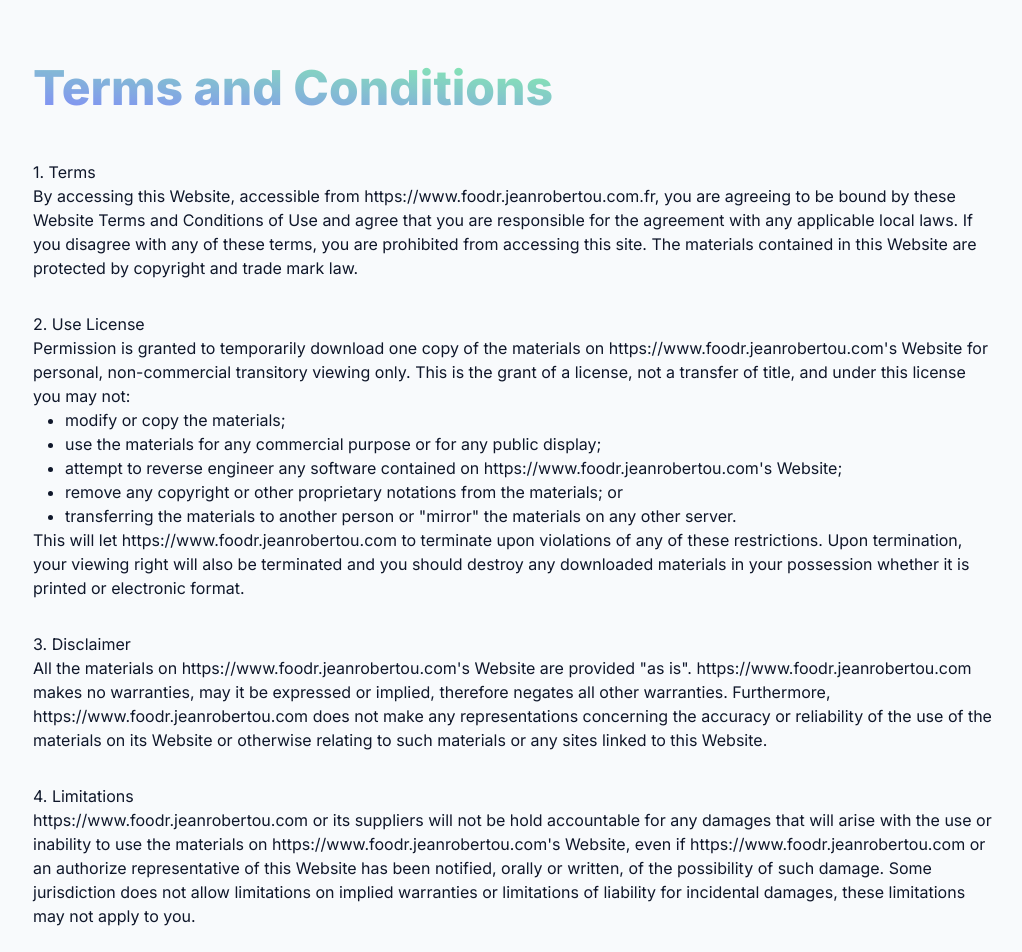
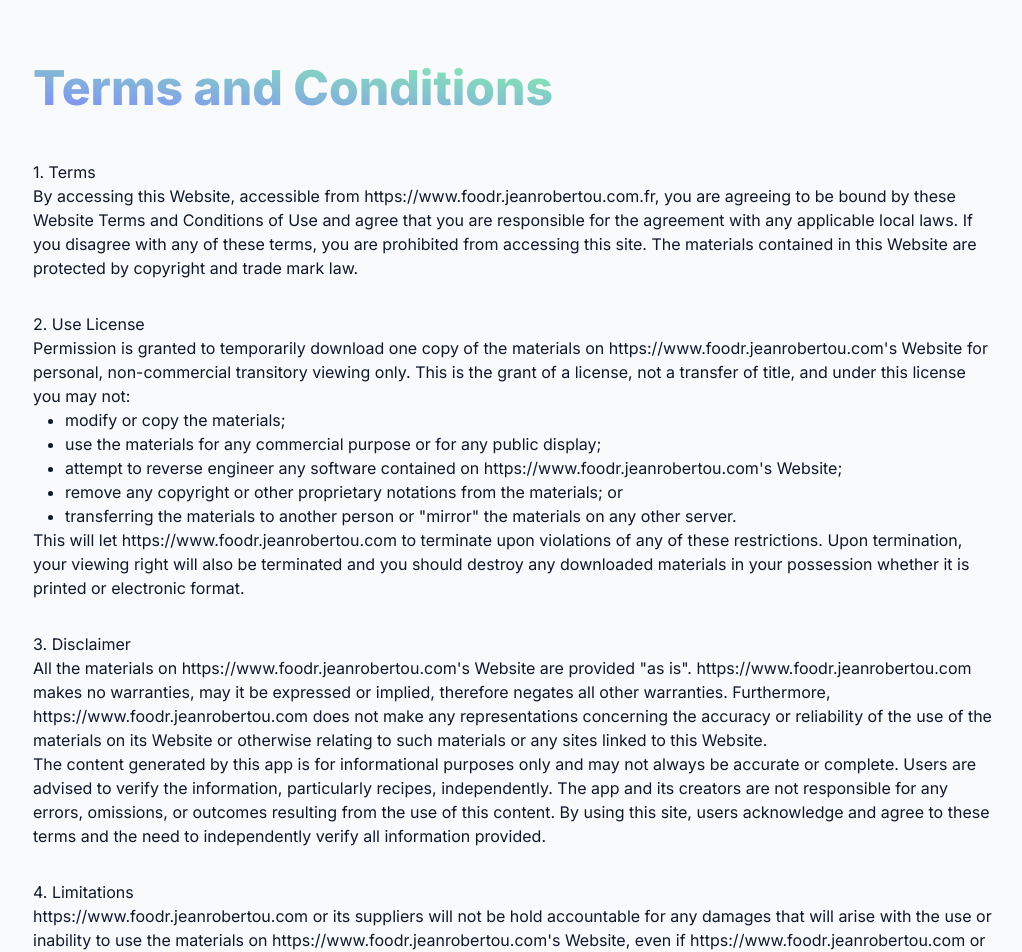
Before and after one commit to jean1591/foodr, a Next.js app: page /tos in a window 1280 px wide. Shown: the top 952 px of the page, without its empty margins (127-1149 px from the left). Built offline with nearby package versions, Linux system fonts and the light colour scheme.

Commit message:
chore: add waiver in tos

```diff
--- a/src/app/(public)/(landing)/tos/page.tsx
+++ b/src/app/(public)/(landing)/tos/page.tsx
@@ -77,6 +77,15 @@
             reliability of the use of the materials on its Website or otherwise
             relating to such materials or any sites linked to this Website.
           </p>
+          <p>
+            The content generated by this app is for informational purposes only
+            and may not always be accurate or complete. Users are advised to
+            verify the information, particularly recipes, independently. The app
+            and its creators are not responsible for any errors, omissions, or
+            outcomes resulting from the use of this content. By using this site,
+            users acknowledge and agree to these terms and the need to
+            independently verify all information provided.
+          </p>
         </div>
 
         <div>
```
